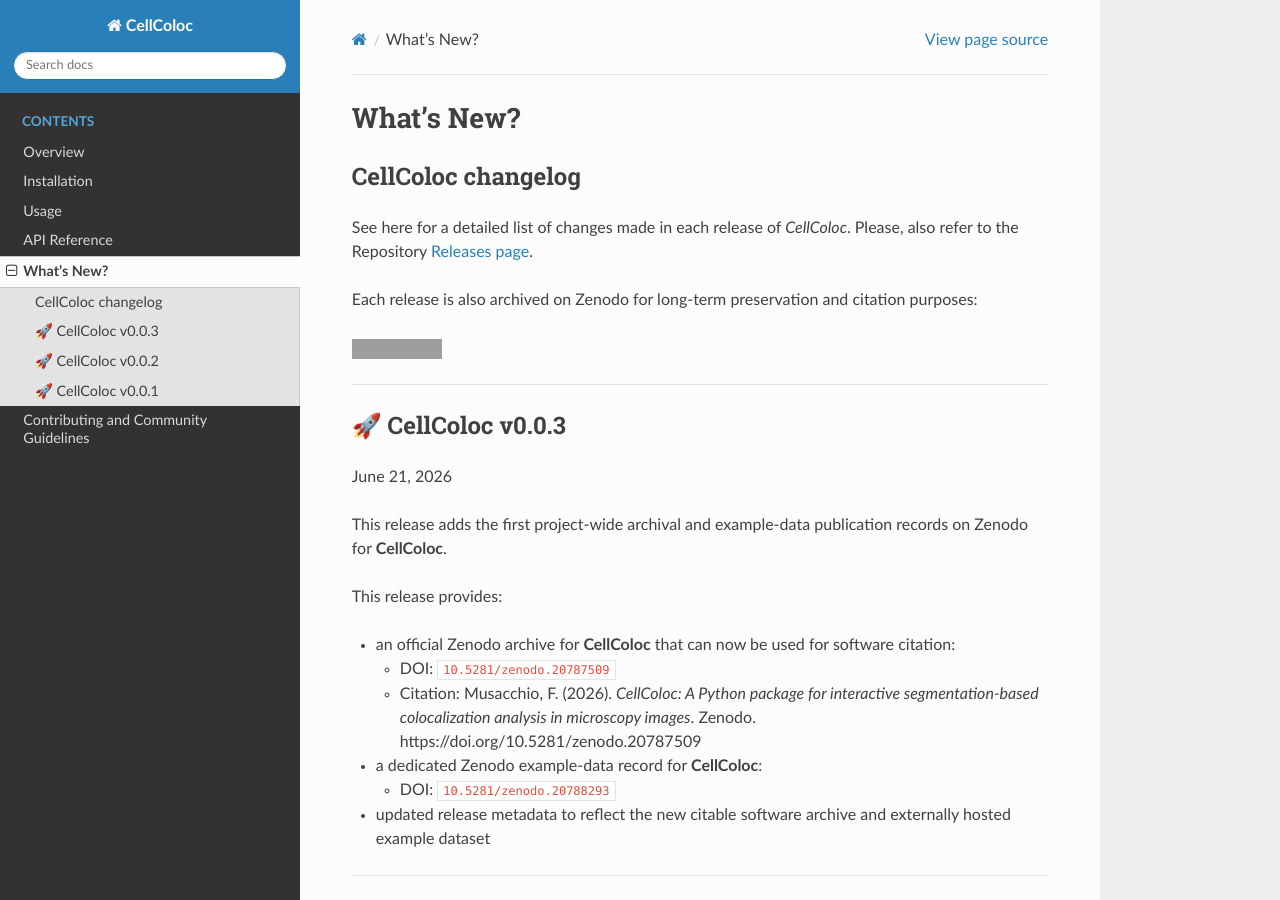
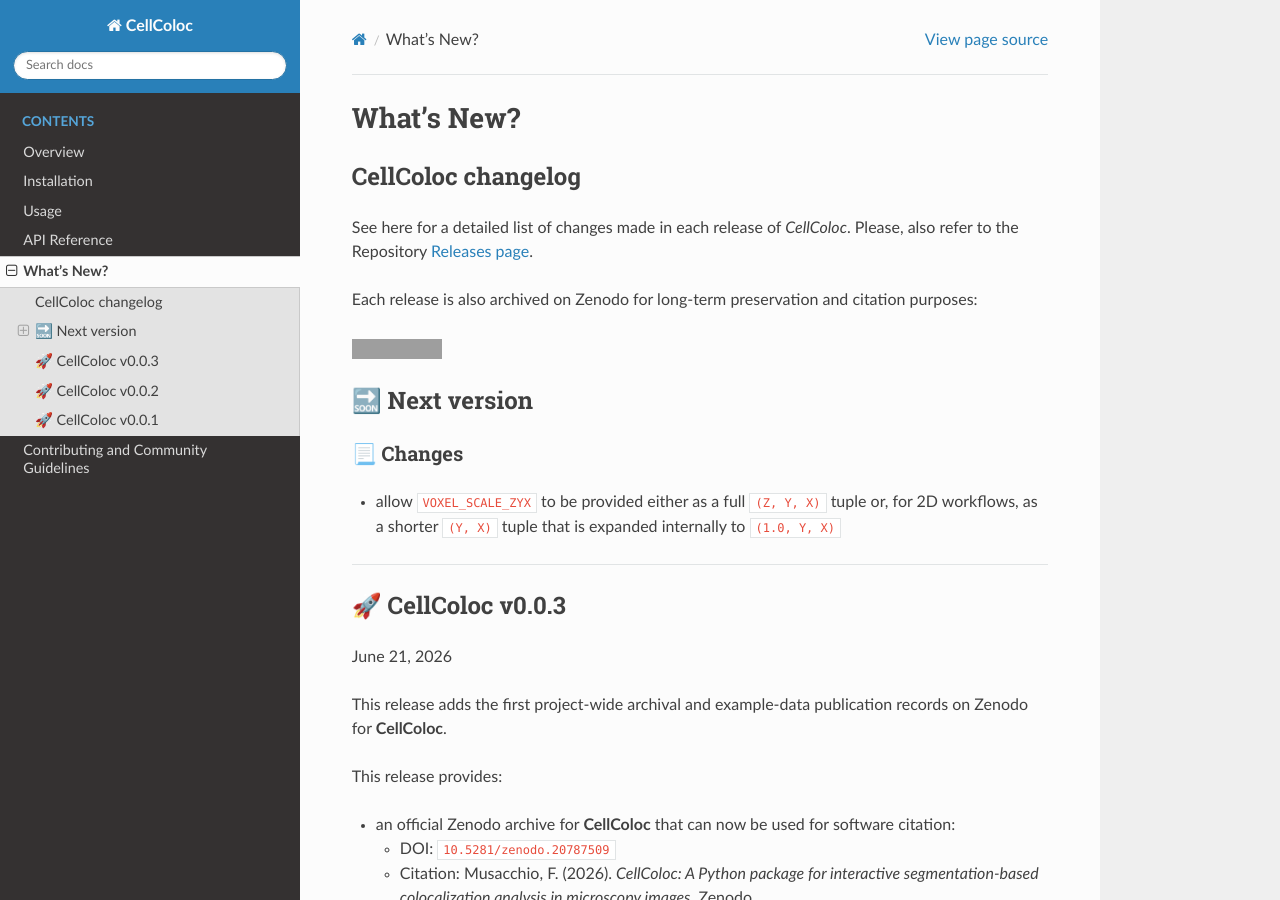
Before and after one commit to FabrizioMusacchio/cellcoloc, a Sphinx documentation site: the page built from docs/source/changelog.md, in a window 1280 px wide and 900 px high. Built offline with Sphinx 7.4.7 and the Read the Docs theme 3.1.0, drawn with Linux system fonts in a browser that asks for light colours; some of the changed text lies outside the part shown; grey boxes are pictures that could not be loaded.

Commit message:
globally changed "z cropping" and "z projection" to "z-cropping" and "z-projection"

```diff
--- a/CHANGELOG.md
+++ b/CHANGELOG.md
@@ -7,6 +7,14 @@
 
 [![Zenodo Archive](https://img.shields.io/badge/Zenodo%20Archive-10.5281%2Fzenodo.20787509-blue)](https://doi.org/10.5281/zenodo.20787509)
 
+
+## 🔜 Next version
+
+### 📃 Changes
+
+- allow ``VOXEL_SCALE_ZYX`` to be provided either as a full ``(Z, Y, X)``
+  tuple or, for 2D workflows, as a shorter ``(Y, X)`` tuple that is expanded
+  internally to ``(1.0, Y, X)``
 
 
 ---
@@ -86,8 +94,8 @@
 - occupancy metrics for every segmented channel
 - optional third-channel segmentation and occupancy quantification
 - optional third-channel cell-positivity analysis and double-positive reporting
-- optional global z cropping for internal analysis
-- optional global z projection using:
+- optional global z-cropping for internal analysis
+- optional global z-projection using:
   - `max`
   - `mean`
   - `median`
--- a/docs/source/overview.rst
+++ b/docs/source/overview.rst
@@ -74,8 +74,8 @@
 - ROI-wise segmentation and overlap analysis
 - occupancy metrics for every segmented channel
 - optional third-channel cell-positivity analysis
-- optional global z cropping
-- optional global z projection
+- optional global z-cropping
+- optional global z-projection
 - optional prefilter chains and postfilter chains
 - fast `Cellpose <https://www.cellpose.org>`_ cache-based refinement
 - optional manual mask editing followed by table recomputation
```
Also changed, not shown: README.md (+7 -7 lines), 3 other files.
